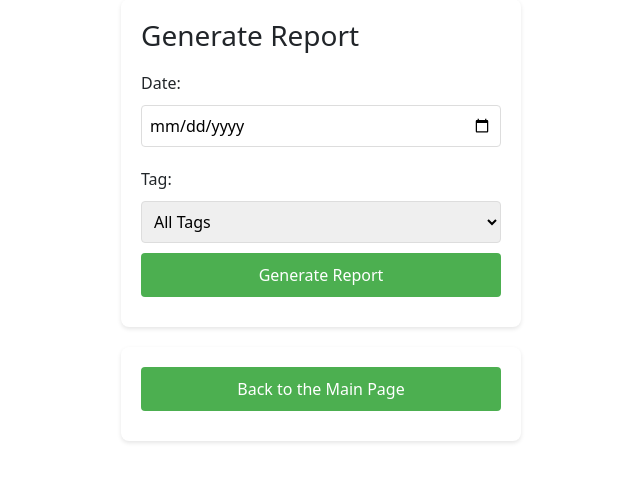
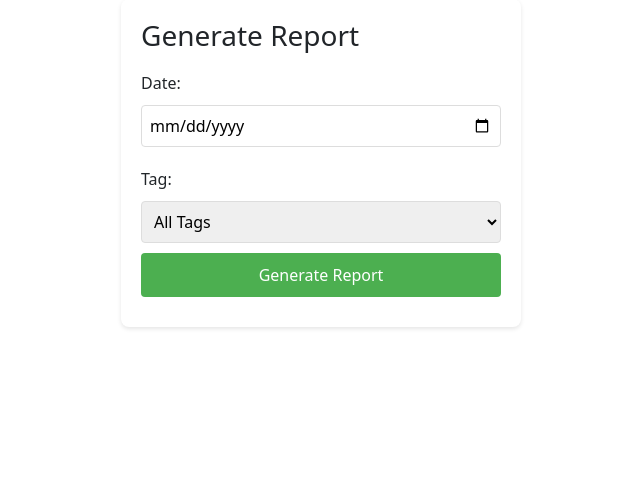
Before and after one commit to pemerut/pemerut-Basic-Expense-Tracking-Application, a PHP site: page /user_data.php in a window 1280 px wide. Shown: the part 245-727 px from the top of the page, without its empty margins (319-959 px from the left). Run offline with PHP 8.4, Linux system fonts and the light colour scheme; the visitor is signed in with stand-in values (Sample User, id 1); data that the repository does not hold is empty.

Commit message:
Update user_data.php

```diff
--- a/user_data.php
+++ b/user_data.php
@@ -30,6 +30,7 @@
 
     echo "<div class='transactions-container'>";
     if ($tags_result->num_rows > 0) {
+        echo "<h2 class='centered-title'>Tags</h2>";
         echo "<table class='transactions-table'><tr><th>Name</th><th>Type</th><th>Currency</th><th>Action</th></tr>";
         while ($row = $tags_result->fetch_assoc()) {
             echo "<tr>
@@ -118,13 +119,8 @@
             options: { responsive: true, maintainAspectRatio: false }
         });
     </script>
-<?php endif; ?>
+<?php endif;
 
-<div class="form-container" style="text-align: center;">
-    <button onclick="window.location.href='index.php'">Back to the Main Page</button>
-</div>
-
-<?php
 $data->close();
 $connection->close();
 ?>
```
